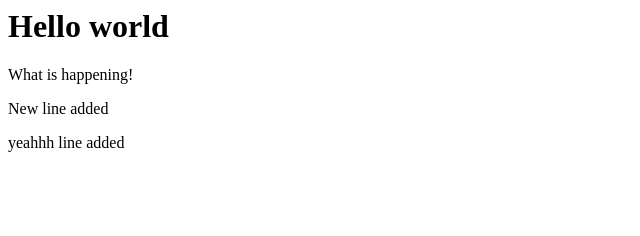
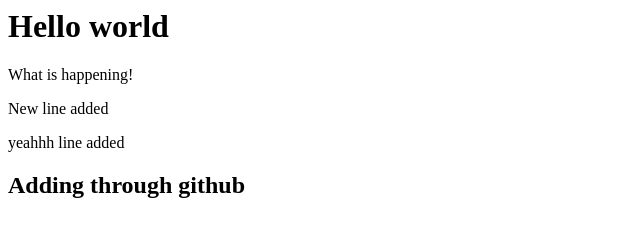
Before and after one commit to Ankitkansal2510/GitGitHubMasterClass, a plain HTML site: page index.html in a window 1280 px wide. Shown: the whole page, without its empty margins (0-640 px from the left). Drawn offline with Linux system fonts and the light colour scheme.

Commit message:
Update index.html
Added the h2 html tag

```diff
--- a/index.html
+++ b/index.html
@@ -11,3 +11,5 @@
 <div>
 	<p>yeahhh line added</p>
 </div>
+
+<h2>Adding through github</h2>
```
